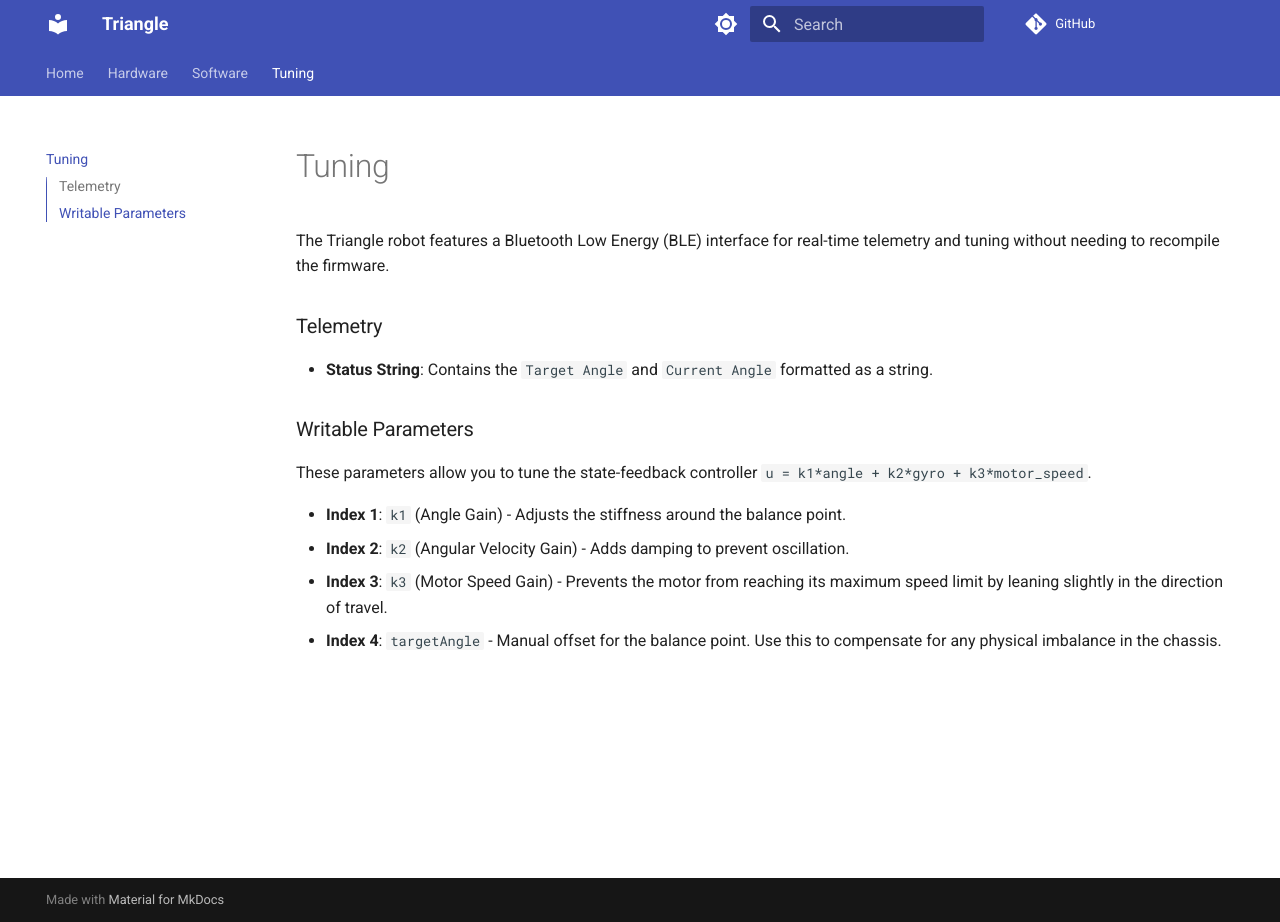
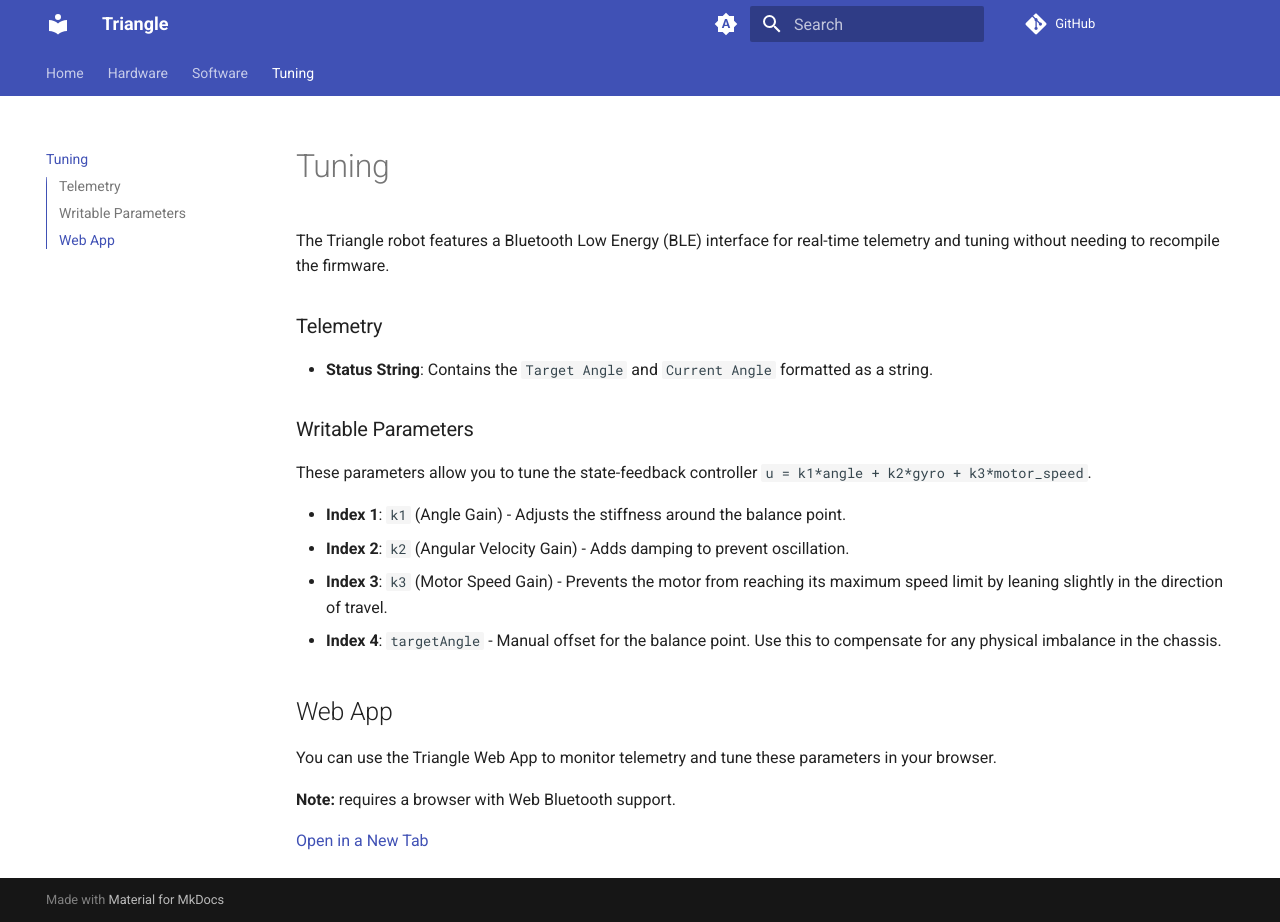
Before and after one commit to Misha999777/triangle, an MkDocs documentation site: the page built from docs/tuning.md, in a window 1280 px wide and 922 px high. Built offline with MkDocs 1.6.1 and Material for MkDocs 9.7.7, drawn with Linux system fonts in a browser that asks for light colours; comment, search, counter and statistics services are not loaded.

Commit message:
Add tuning app

```diff
--- /dev/null
+++ b/docs/app/sw.js
@@ -0,0 +1,3 @@
+importScripts('https://storage.googleapis.com/workbox-cdn/releases/7.0.0/workbox-sw.js');
+
+workbox.routing.setDefaultHandler(new workbox.strategies.StaleWhileRevalidate());
--- a/docs/tuning.md
+++ b/docs/tuning.md
@@ -14,3 +14,11 @@ These parameters allow you to tune the state-feedback controller `u = k1*angle +
 *   **Index 2**: `k2` (Angular Velocity Gain) - Adds damping to prevent oscillation.
 *   **Index 3**: `k3` (Motor Speed Gain) - Prevents the motor from reaching its maximum speed limit by leaning slightly in the direction of travel.
 *   **Index 4**: `targetAngle` - Manual offset for the balance point. Use this to compensate for any physical imbalance in the chassis.
+
+## Web App
+
+You can use the Triangle Web App to monitor telemetry and tune these parameters in your browser.
+
+**Note:** requires a browser with Web Bluetooth support.
+
+<a href="https://misha999777.github.io/triangle/app" target="_blank">Open in a New Tab</a>
--- a/mkdocs.yml
+++ b/mkdocs.yml
@@ -7,34 +7,26 @@ theme:
   name: material
   features:
     - navigation.tabs
-    - navigation.sections
     - navigation.top
     - toc.integrate
   palette:
-    # Palette toggle for light mode
+    - media: "(prefers-color-scheme)"
+      toggle:
+        icon: material/brightness-auto
+        name: Switch to light mode
     - media: "(prefers-color-scheme: light)"
       scheme: default
-      primary: indigo
-      accent: deep purple
       toggle:
         icon: material/brightness-7
         name: Switch to dark mode
-    # Palette toggle for dark mode
     - media: "(prefers-color-scheme: dark)"
       scheme: slate
-      primary: indigo
-      accent: deep purple
       toggle:
         icon: material/brightness-4
-        name: Switch to light mode
+        name: Switch to system preference
 
 markdown_extensions:
-  - attr_list
-  - md_in_html
-  - pymdownx.highlight:
-      anchor_linenums: true
-  - pymdownx.inlinehilite
-  - pymdownx.snippets
+  - pymdownx.highlight
   - pymdownx.superfences:
       custom_fences:
         - name: mermaid
```
Also changed, not shown: docs/app/app.js (added, +127 -0 lines), docs/app/index.html (added, +91 -0 lines), docs/app/icon.svg (added), docs/app/manifest.json (added), docs/app/maskable.svg (added), 1 other file.
